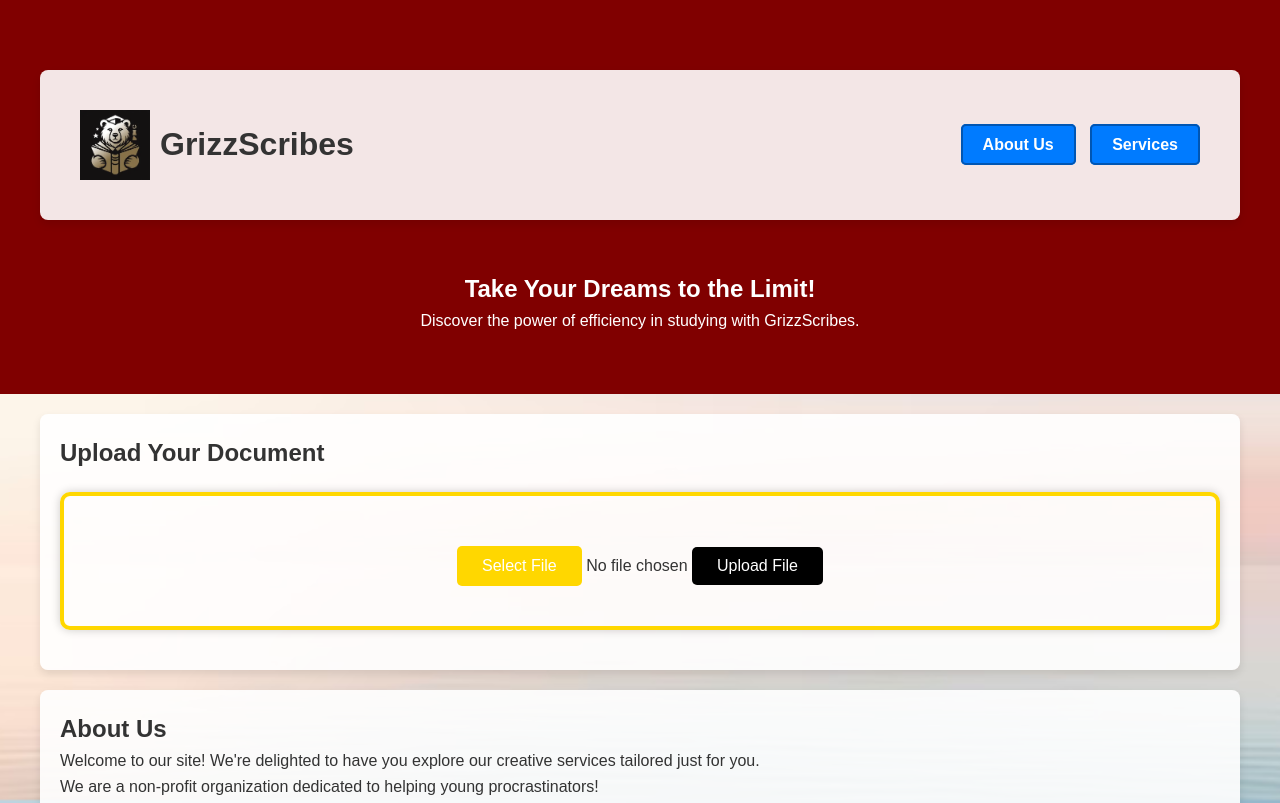
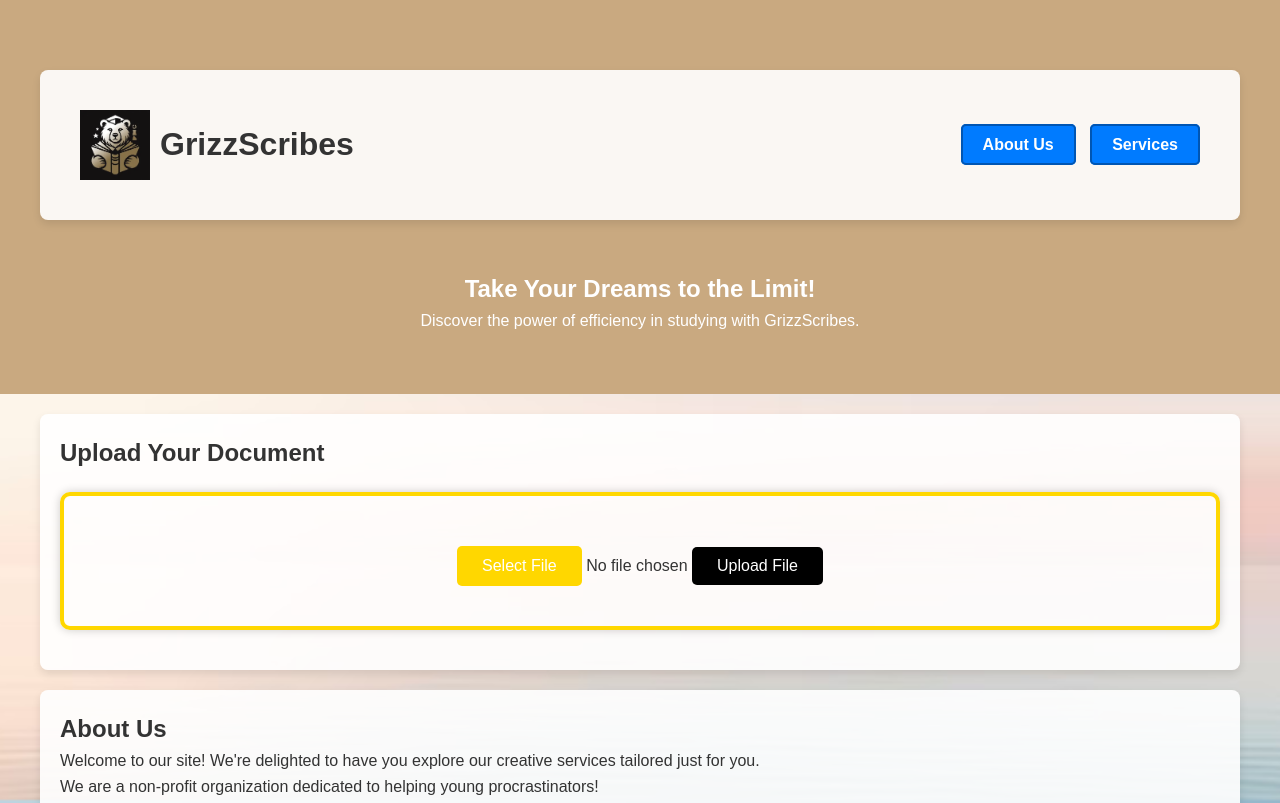
Before and after one commit to ursus-ullamcorper/GrizzScribes, a plain HTML site: page Grammorly.html in a window 1280 px wide. Shown: the top 803 px of the page. Drawn offline with Linux system fonts and the light colour scheme.

Commit message:
Update GrammorlyCSS.css

```diff
--- a/GrammorlyCSS.css
+++ b/GrammorlyCSS.css
@@ -66,7 +66,7 @@ body {
 .site-header, .site-footer {
     padding-top: 50px;
     padding-bottom: 20px;
-    background: #800000;
+    background: #c9a980;
     color: white;
 }
 
```
